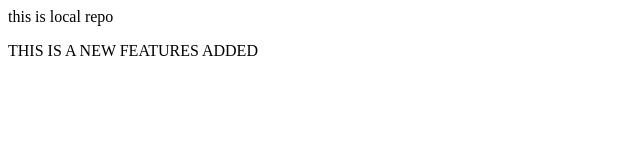
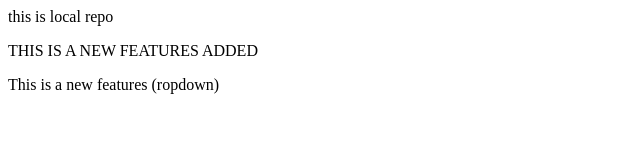
Before and after one commit to sani9525/LocalRepo, a plain HTML site: page index.html in a window 1280 px wide. Shown: the whole page, without its empty margins (0-640 px from the left). Drawn offline with Linux system fonts and the light colour scheme.

```diff
--- a/index.html
+++ b/index.html
@@ -1,2 +1,3 @@
 <p>this is local repo</p>
 <P>THIS IS A NEW FEATURES ADDED</P>
+<p> This is a new features (ropdown)</p>
```
